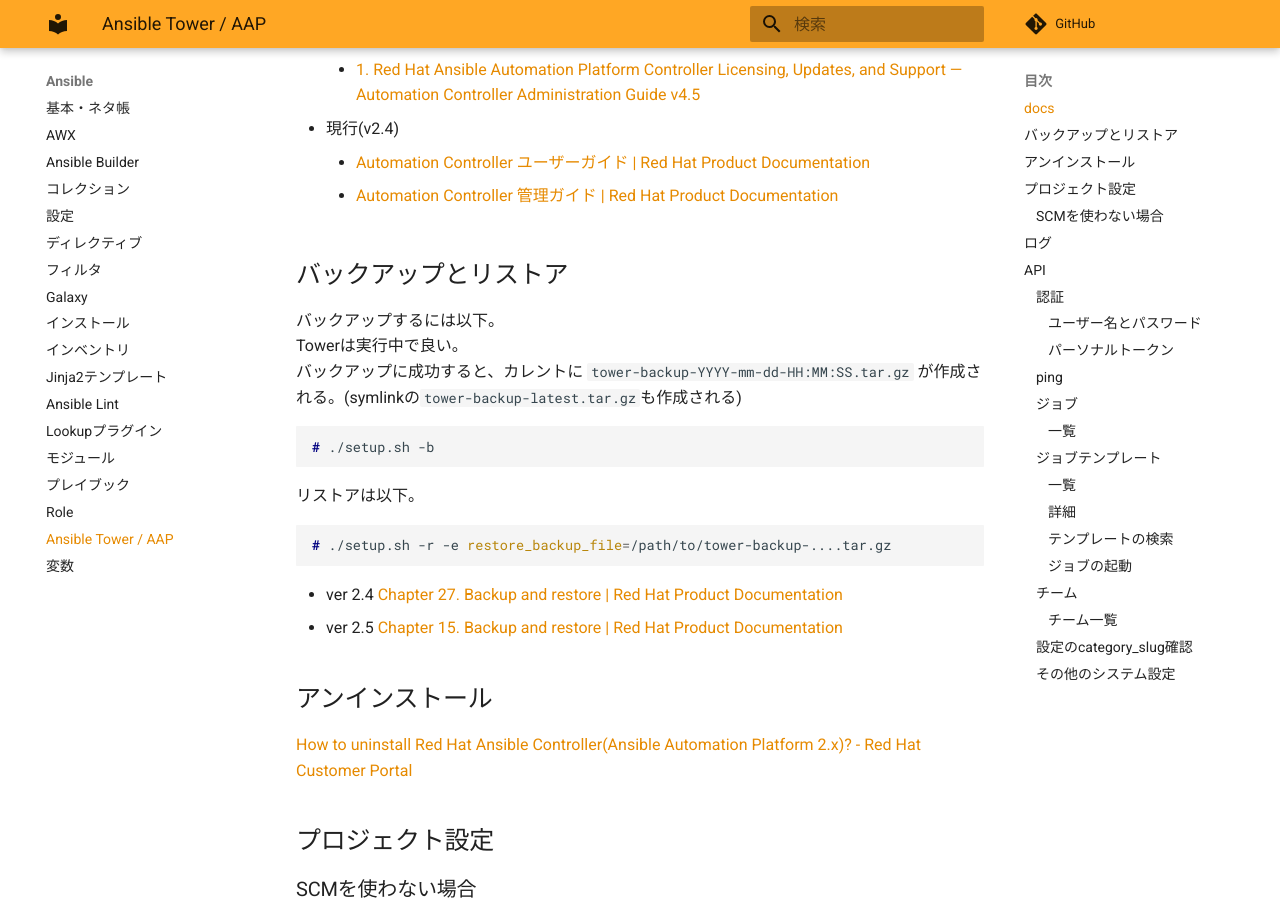
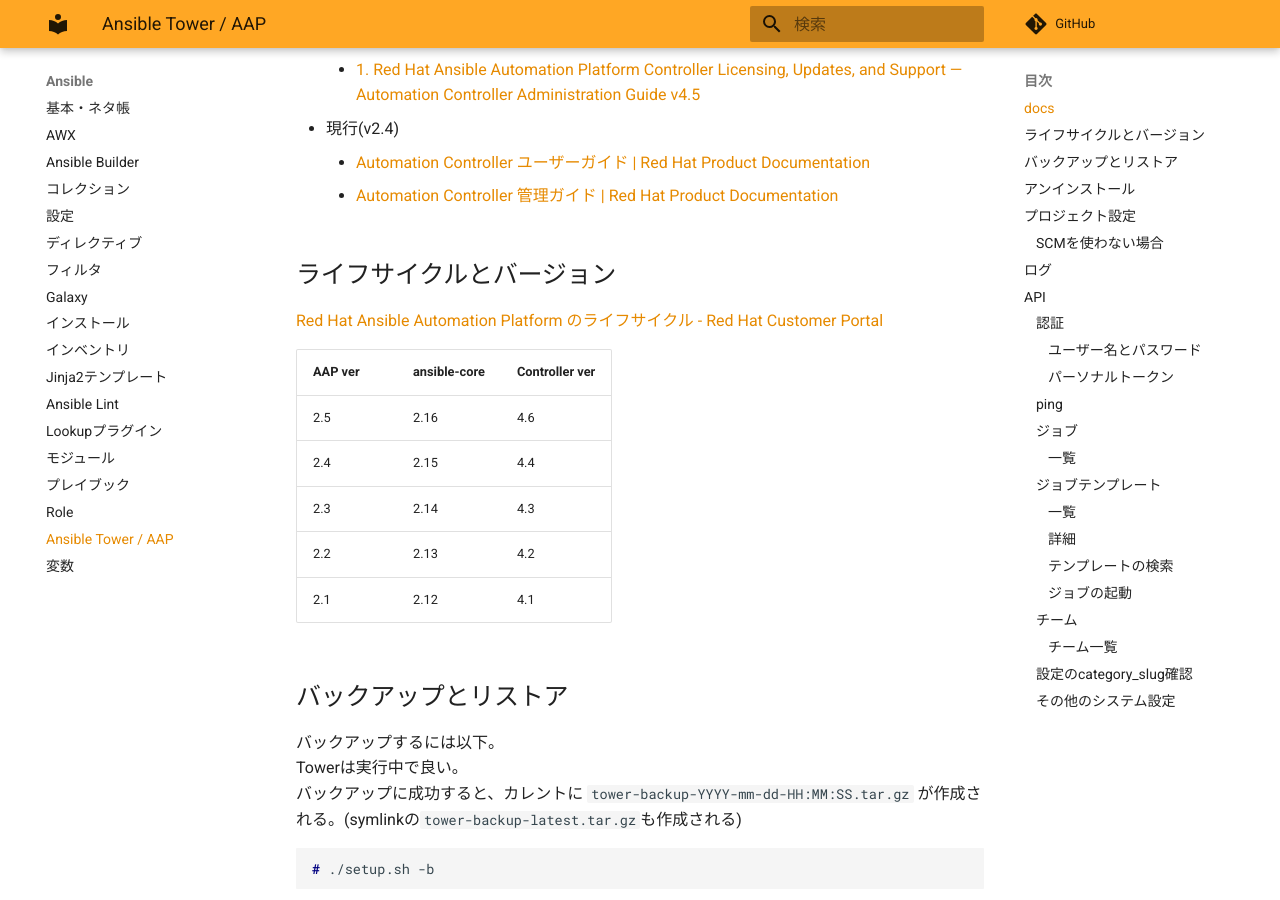
Before and after one commit to zaki-lknr/docs, an MkDocs documentation site: the page built from docs/Ansible/tower.md, in a window 1280 px wide and 900 px high, scrolled down 297 px. Built offline with MkDocs 1.6.1 and Material for MkDocs 9.7.7, drawn with Linux system fonts in a browser that asks for light colours; comment, search, counter and statistics services are not loaded.

Commit message:
add: ansible/tower: AAPライフサイクルとバージョン

```diff
--- a/docs/Ansible/tower.md
+++ b/docs/Ansible/tower.md
@@ -9,6 +9,18 @@
 - 現行(v2.4)
     - [Automation Controller ユーザーガイド | Red Hat Product Documentation](https://docs.redhat.com/ja/documentation/red_hat_ansible_automation_platform/2.4/html-single/automation_controller_user_guide/index)
     - [Automation Controller 管理ガイド | Red Hat Product Documentation](https://docs.redhat.com/ja/documentation/red_hat_ansible_automation_platform/2.4/html-single/automation_controller_administration_guide/index)
+
+## ライフサイクルとバージョン
+
+[Red Hat Ansible Automation Platform のライフサイクル - Red Hat Customer Portal](https://access.redhat.com/ja/support/policy/updates/ansible-automation-platform)
+
+| AAP ver | ansible-core | Controller ver |
+| ------- | ------------ | -------------- |
+| 2.5     | 2.16         | 4.6            |
+| 2.4     | 2.15         | 4.4            |
+| 2.3     | 2.14         | 4.3            |
+| 2.2     | 2.13         | 4.2            |
+| 2.1     | 2.12         | 4.1            |
 
 ## バックアップとリストア
 
```
